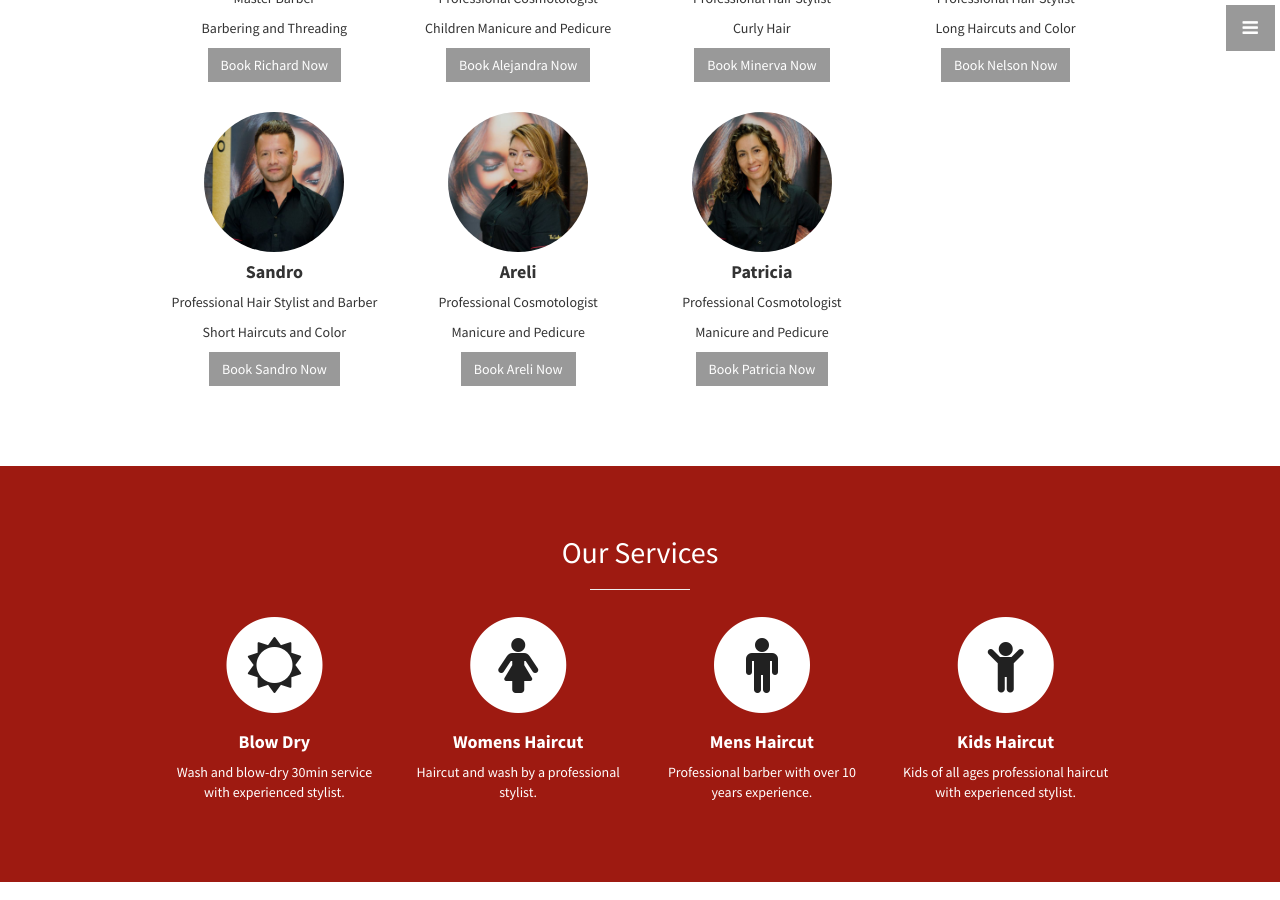
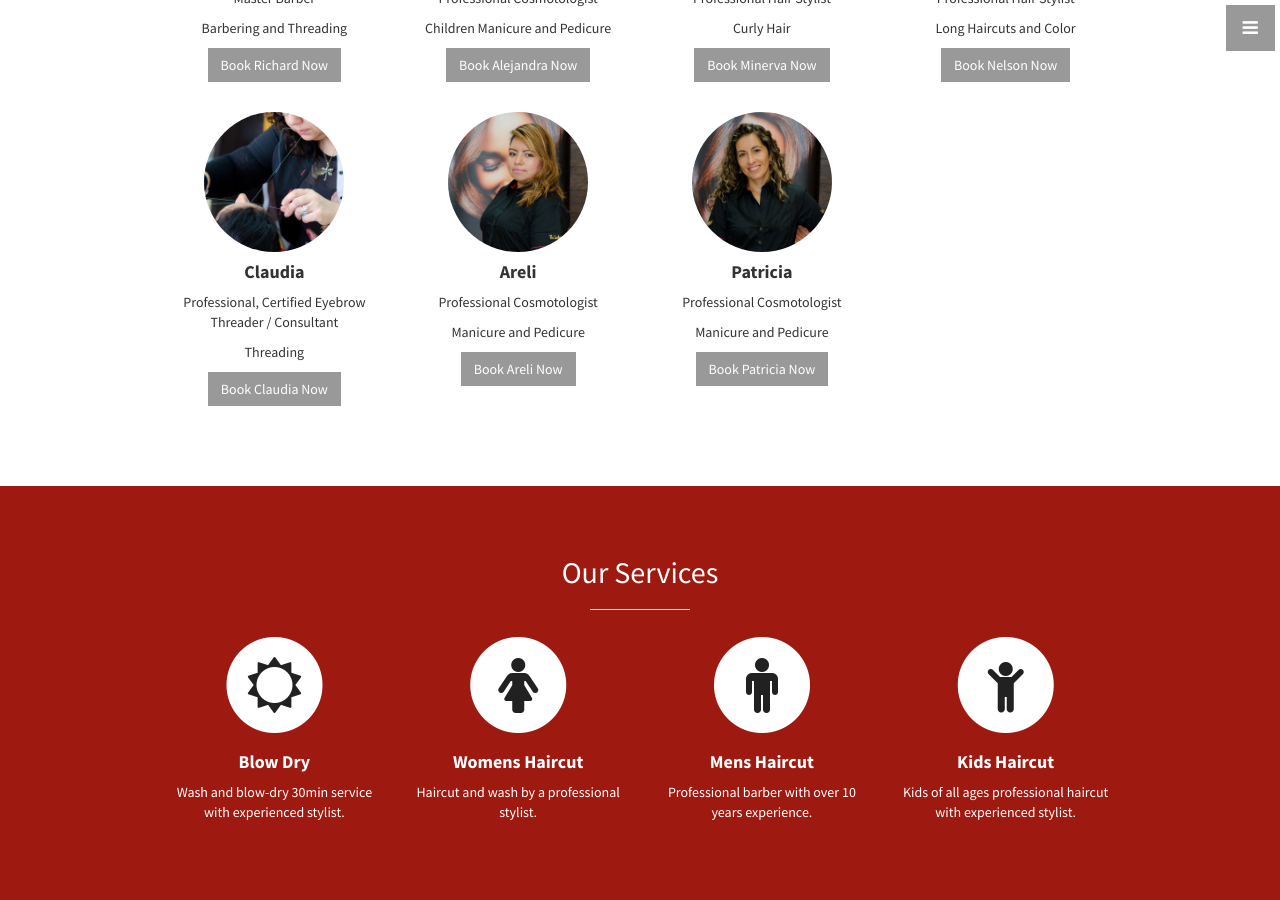
Before and after one commit to thesalonexpo/thesalonexpo.github.io, a Jekyll site: the page built from index.html, in a window 1280 px wide and 900 px high, scrolled down 1969 px. Built offline with Jekyll 4.4.1, drawn with Linux system fonts in a browser that asks for light colours.

Commit message:
Added claudia montanez, removed sandro

```diff
--- a/_config.yml
+++ b/_config.yml
@@ -58,12 +58,12 @@ team:
       position: Professional Hair Stylist
       specialties: Long Haircuts and Color
   - employee:
-    name: Sandro
-    img: sandro.jpg
-    styleseat_url: sandro2
+    name: Claudia
+    img: claudiamontanez.jpg
+    styleseat_url: claudiamontanez
     info:
-      position: Professional Hair Stylist and Barber
-      specialties: Short Haircuts and Color
+      position: Professional, Certified Eyebrow Threader / Consultant
+      specialties: Threading
   - employee:
     name: Areli
     img: areli.jpg
```
Also changed, not shown: img/team/claudiamontanez.jpg (added).
